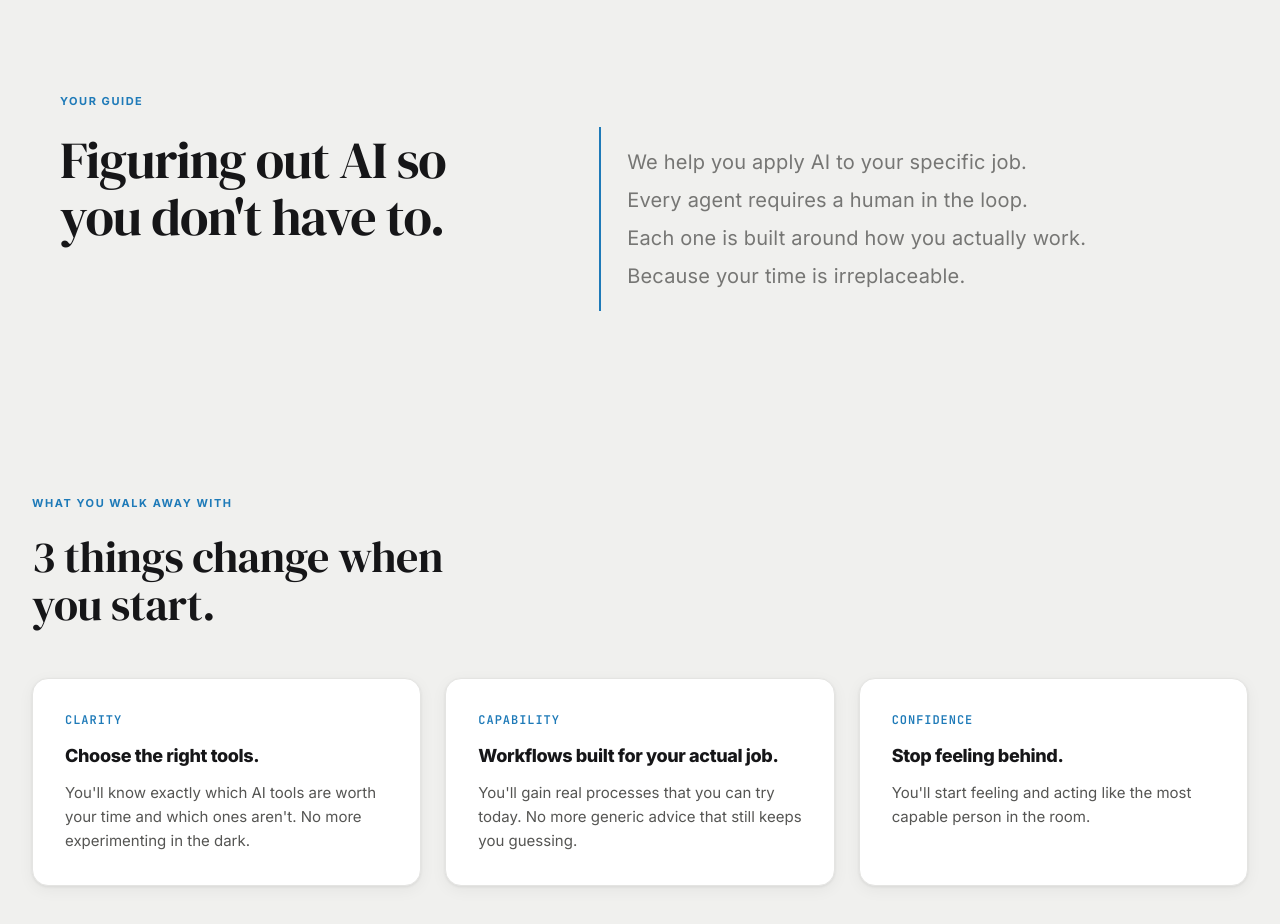
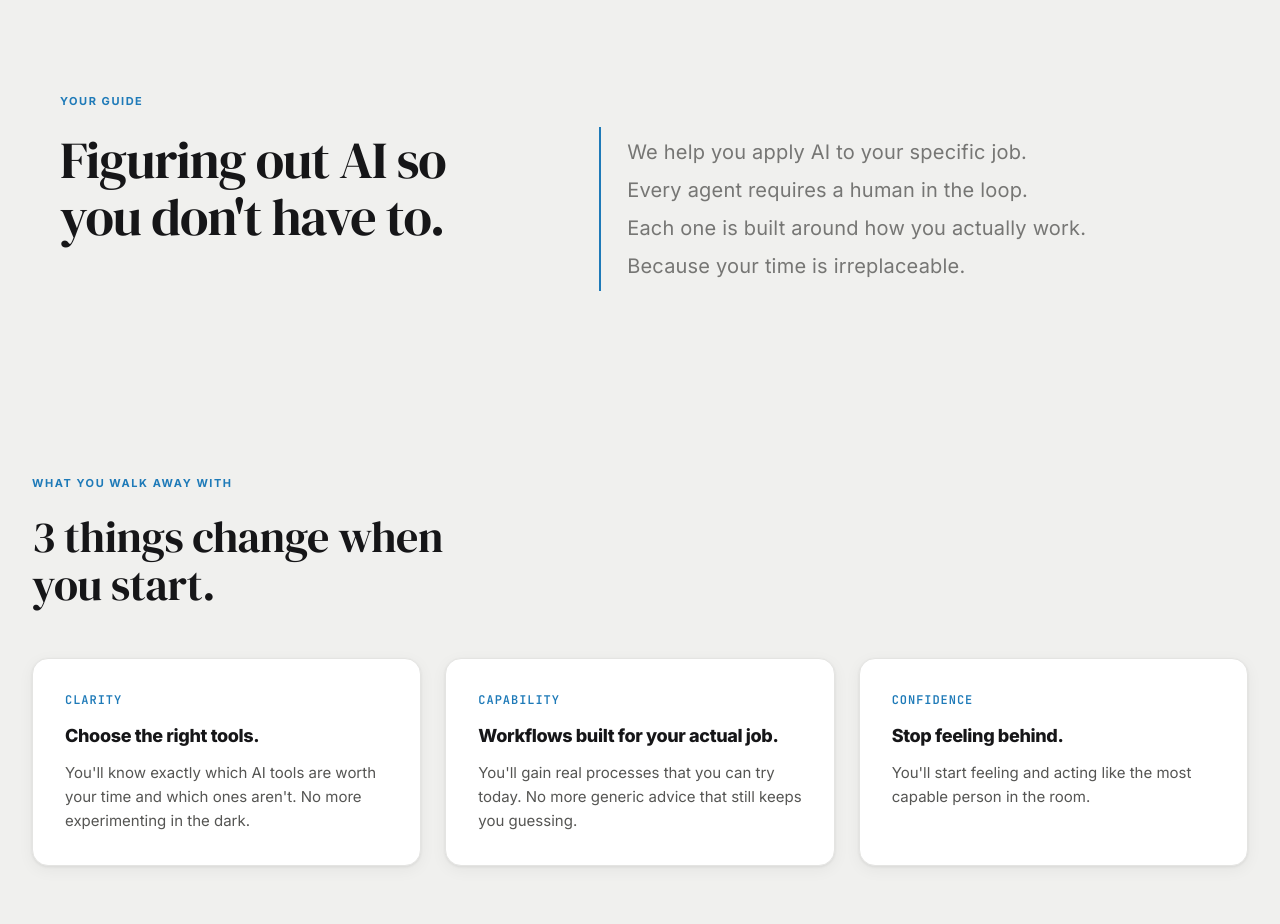
Before and after one commit to coolcalvin457-tech/agent-timesaver-nextjs, a Next.js app: page / in a window 1280 px wide. Shown: the part 2200-3124 px from the top of the page. Built offline with nearby package versions, Linux system fonts and the light colour scheme; no server answers.

Commit message:
Tighten manifesto blue rule padding to match 4-line body copy

```diff
--- a/app/globals.css
+++ b/app/globals.css
@@ -1395,8 +1395,8 @@ input, textarea {
   line-height: var(--section-body-lh);
   border-left: 2px solid var(--cta);
   padding-left: 26px;
-  padding-top: 16px;
-  padding-bottom: 16px;
+  padding-top: 6px;
+  padding-bottom: 6px;
 }
 
 @media (max-width: 768px) {
```
